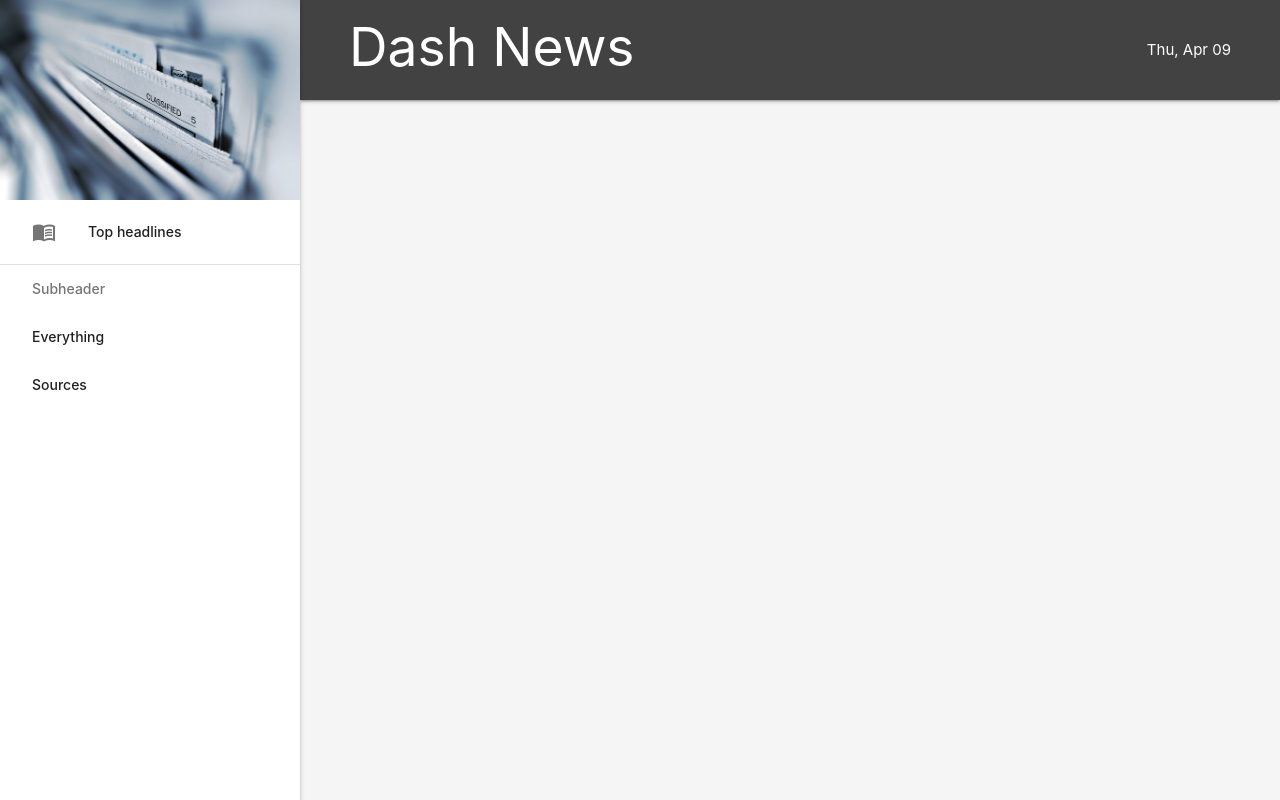
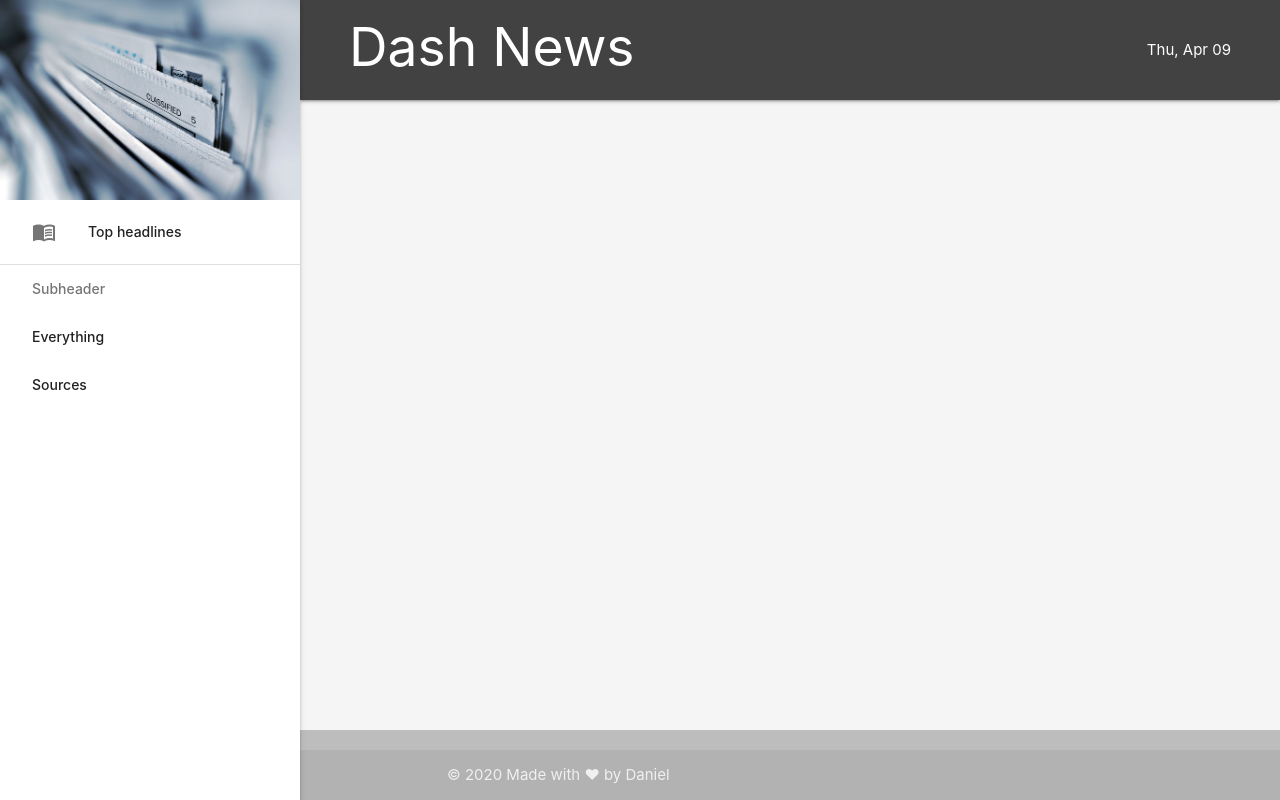
Before and after one commit to dannyteofilo/app-news-material, an Angular app: page / in a window 1280 px wide. Built offline with nearby package versions, Linux system fonts and the light colour scheme.

Commit message:
feat: adding footer

```diff
--- a/src/app/pages/pages.component.html
+++ b/src/app/pages/pages.component.html
@@ -22,3 +22,6 @@
         </div>
     </div>
 </main>
+<footer class="footer">
+    <app-footer></app-footer>
+</footer>
--- a/src/app/pages/pages.component.scss
+++ b/src/app/pages/pages.component.scss
@@ -41,6 +41,8 @@ footer,
 
 .news-main {
   margin-top: 50px;
+  margin-bottom: 50px;
+  flex: 1;
 
   > .content {
     width: 90%;
@@ -54,3 +56,9 @@ footer,
     }
   }
 }
+
+.footer{
+  position: absolute;
+  bottom: 0;
+  width: 100%;
+}
--- /dev/null
+++ b/src/app/shared/footer/footer.component.html
@@ -0,0 +1,7 @@
+<footer class="page-footer">
+    <div class="footer-copyright">
+      <div class="container">
+      © 2020 Made with &hearts; by Daniel
+      </div>
+    </div>
+  </footer>
--- /dev/null
+++ b/src/app/shared/footer/footer.component.scss
@@ -0,0 +1,3 @@
+.page-footer{
+    background-color: #bdbdbd;
+}
--- /dev/null
+++ b/src/app/shared/footer/footer.component.ts
@@ -0,0 +1,15 @@
+import { Component, OnInit } from '@angular/core';
+
+@Component({
+  selector: 'app-footer',
+  templateUrl: './footer.component.html',
+  styleUrls: ['./footer.component.scss']
+})
+export class FooterComponent implements OnInit {
+
+  constructor() { }
+
+  ngOnInit() {
+  }
+
+}
--- a/src/app/shared/shared.module.ts
+++ b/src/app/shared/shared.module.ts
@@ -3,15 +3,16 @@ import { CommonModule } from '@angular/common';
 import { NoPageFoundComponent } from './no-page-found/no-page-found.component';
 import { RouterModule } from '@angular/router';
 import { SidebarComponent } from './sidebar/sidebar.component';
+import { FooterComponent } from './footer/footer.component';
 
 
 
 @NgModule({
-  declarations: [SidebarComponent, NoPageFoundComponent],
+  declarations: [SidebarComponent, NoPageFoundComponent, FooterComponent],
   imports: [
     CommonModule,
     RouterModule
   ],
-  exports: [SidebarComponent, NoPageFoundComponent]
+  exports: [SidebarComponent, NoPageFoundComponent, FooterComponent]
 })
 export class SharedModule { }
--- a/src/styles.scss
+++ b/src/styles.scss
@@ -1,5 +1,8 @@
 /* You can add global styles to this file, and also import other style files */
 body{
     background-color: #f5f5f5;
-
+    display:flex;
+    flex-direction:column;
+    position: relative;
+    min-height: 100vh;
 }
```
Also changed, not shown: 1 other file (tests, documents, lock files or other folders).
